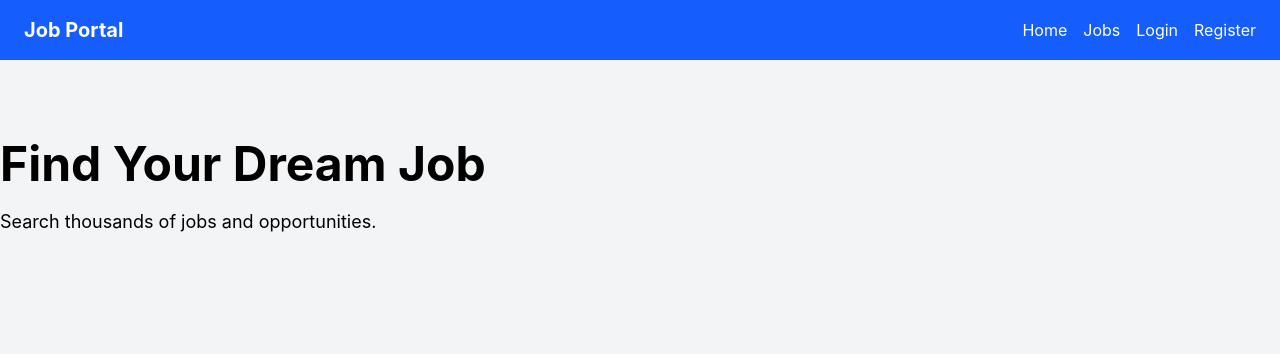
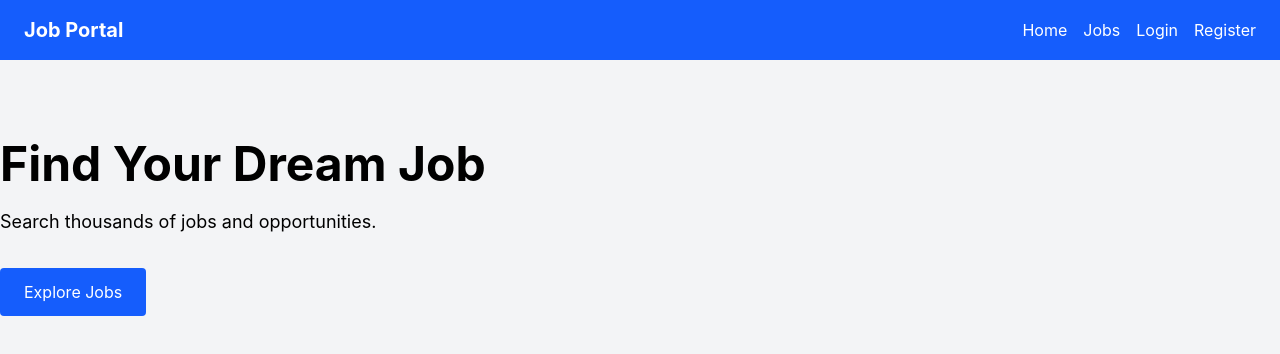
Before and after one commit to dilanithathsarani/Job-Portal---frontend, a React app: page / in a window 1280 px wide. Shown: the top 354 px of the page. Built offline with nearby package versions, Linux system fonts and the light colour scheme; the HTML template or start-up script is replaced by a standard one.

Commit message:
add button to home page

```diff
--- a/src/pages/home.jsx
+++ b/src/pages/home.jsx
@@ -17,6 +17,19 @@ function Home() {
                         Search thousands of jobs and opportunities.
                     </p>
 
+                    <button
+                        className="
+            mt-8
+            bg-blue-600
+            text-white
+            px-6
+            py-3
+            rounded
+            "
+                    >
+                        Explore Jobs
+                    </button>
+
                 </div>
 
             </div>
```
